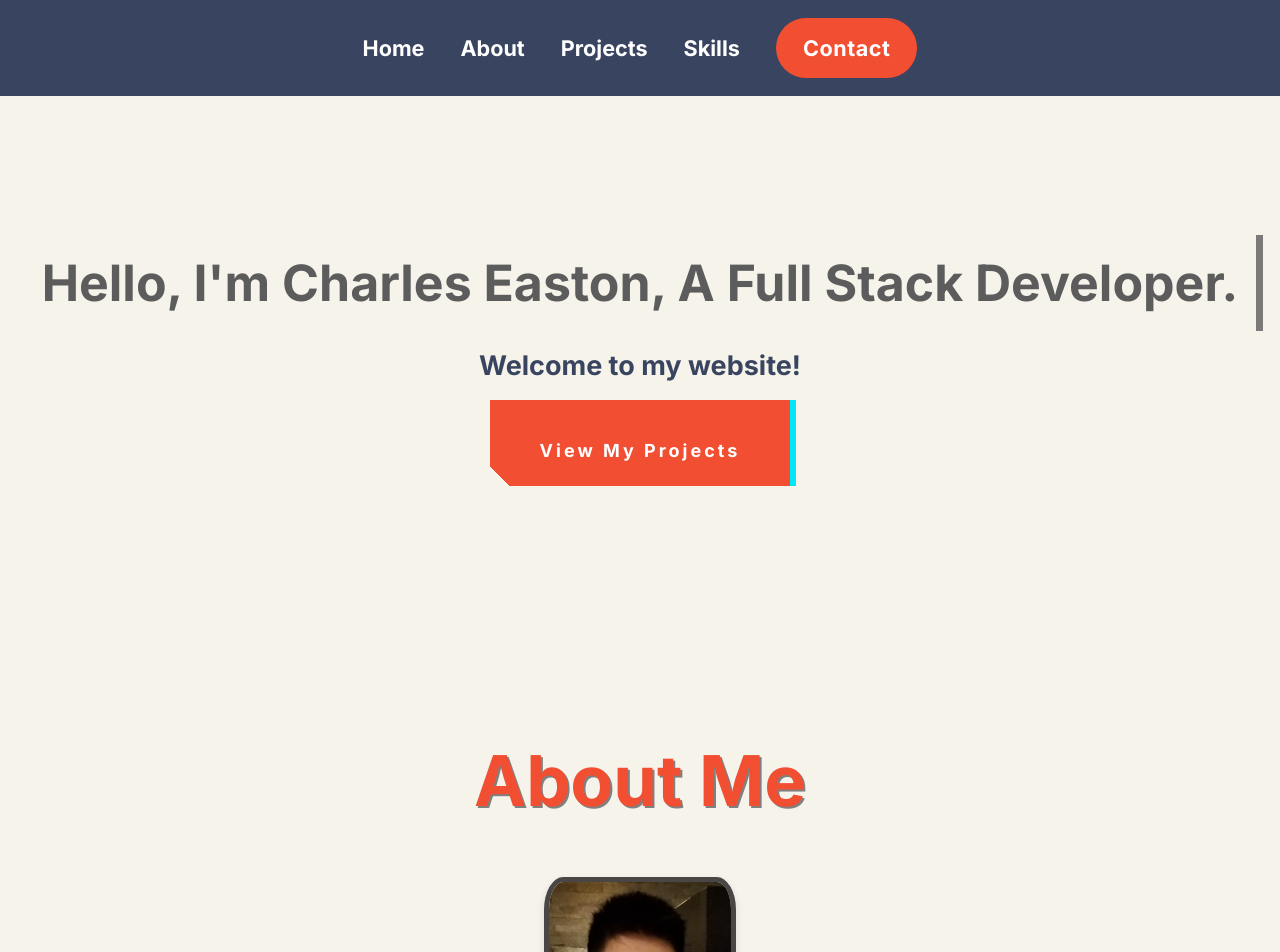
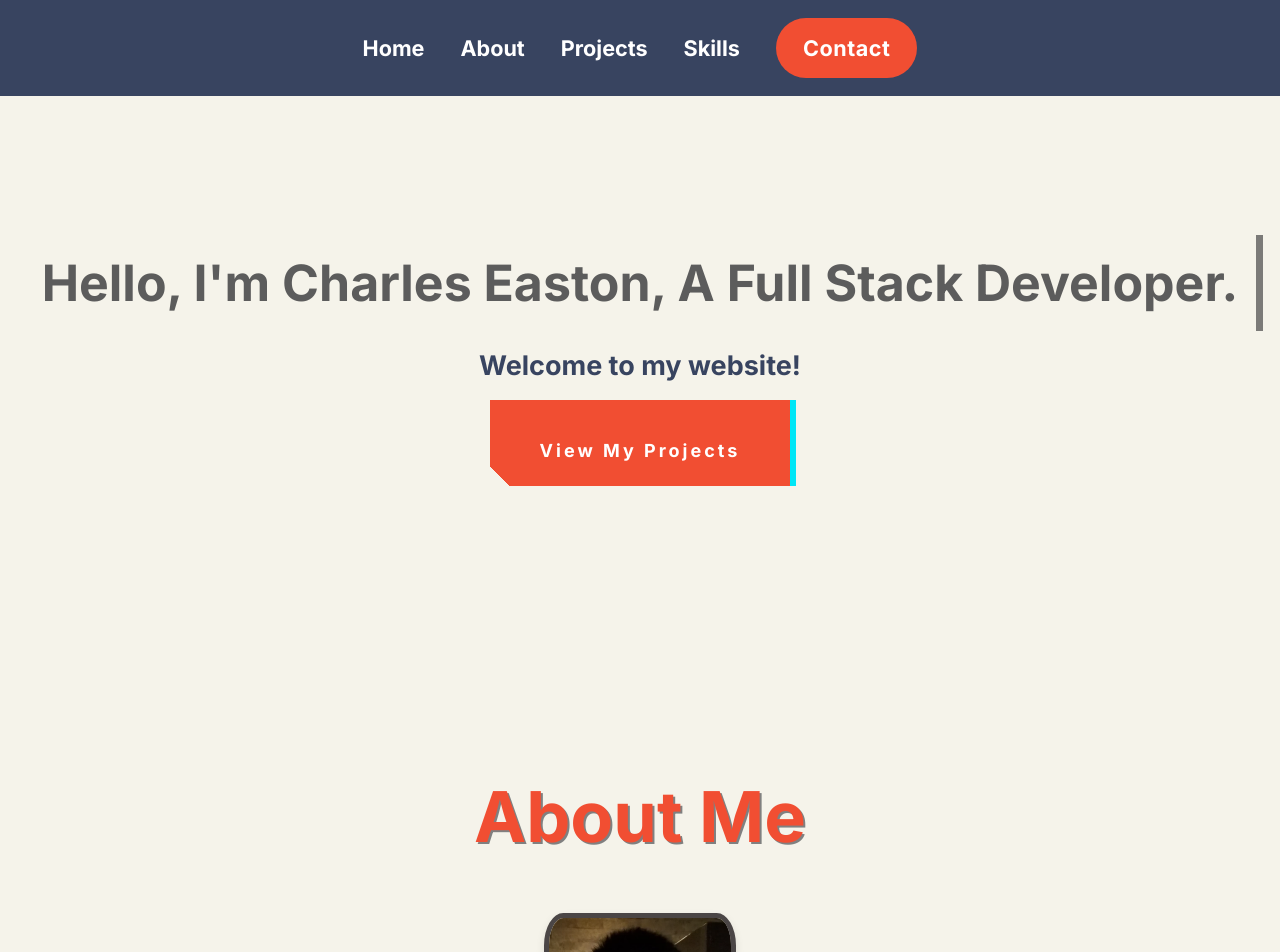
Before and after one commit to Charlesdigital/Portfolio_1, a React (Create React App) app: page / in a window 1280 px wide. Shown: the top 952 px of the page. Built offline with nearby package versions, Linux system fonts and the light colour scheme.

Commit message:
fix padding on text

```diff
--- a/src/components/Contactform/Contactform.css
+++ b/src/components/Contactform/Contactform.css
@@ -3,14 +3,14 @@
   display: flex;
   justify-content: center;
   padding: 20px;
-
-
 }
 
 .header-info {
   text-align: center;
 }
-
+.contactContainer {
+margin-top: 25px;
+}
 
 .infield {
   border: 2px solid #4b4646;
@@ -65,7 +65,6 @@
 
 .box {
   padding-top: 40px;
-  margin-top: -70px;
   min-height: 100vh;
 }
 /*
--- a/src/components/Skills/skills.css
+++ b/src/components/Skills/skills.css
@@ -1,5 +1,5 @@
-.skills {
-  margin: 25px;
+.skill-title {
+padding-top: 3rem;
 }
 
 .skillContainer {
```
